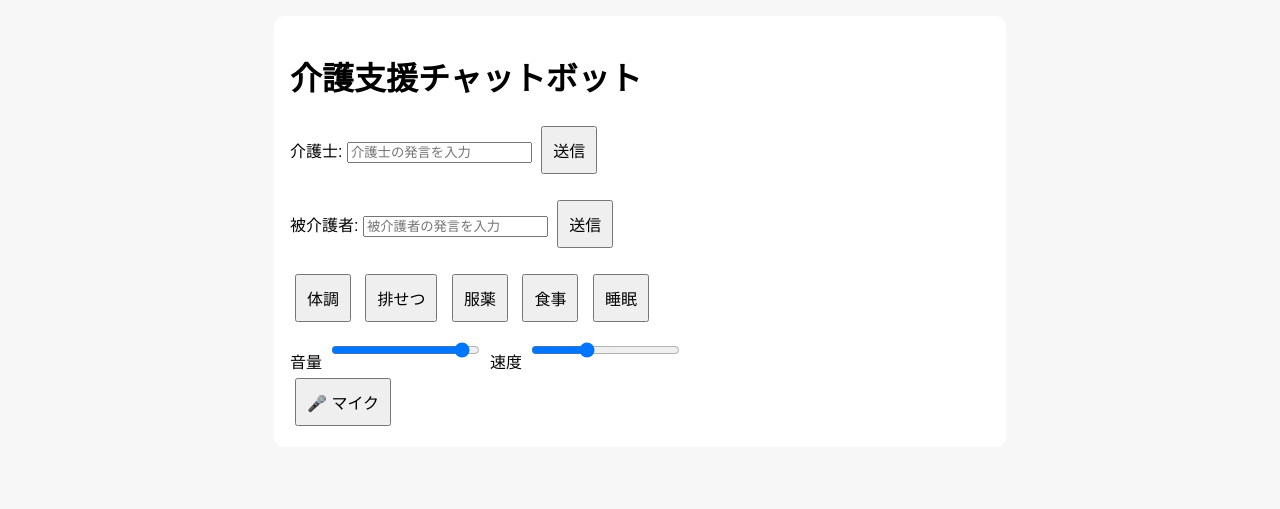
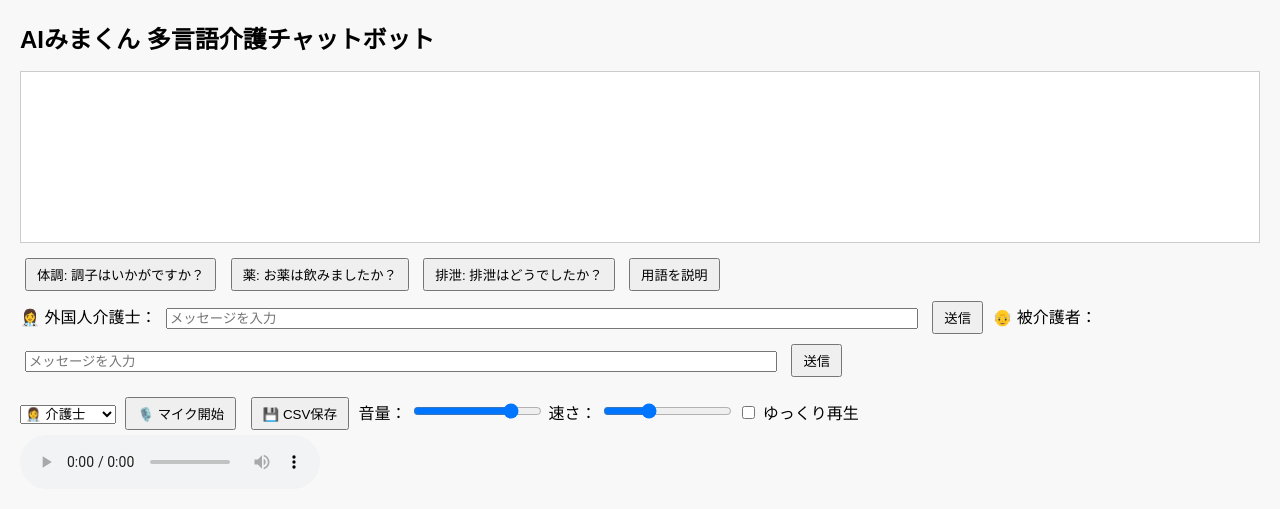
Before and after one commit to MitsunoriFukuchi692/KigosienChatbot_0621, a Flask app: page / in a window 1280 px wide. Shown: the top 509 px of the page. Run offline with Flask 3, Linux system fonts and the light colour scheme.

Commit message:
Revert to working version with templates and mic

```diff
--- a/static/css/styles.css
+++ b/static/css/styles.css
@@ -1,35 +1,27 @@
-
 body {
   font-family: sans-serif;
-  background-color: #f7f7f7;
-  margin: 0;
-  padding: 0;
+  background: #f8f8f8;
+  margin: 20px;
 }
-
-.container {
-  max-width: 700px;
-  margin: auto;
-  padding: 1rem;
-  background-color: #fff;
-  border-radius: 10px;
-  margin-top: 1rem;
+h1 {
+  font-size: 1.5em;
 }
-
-.input-section {
-  margin-bottom: 1rem;
+.chat-area {
+  background: #fff;
+  padding: 10px;
+  border: 1px solid #ccc;
+  height: 150px;
+  overflow-y: auto;
+  margin-bottom: 10px;
 }
-
-.template-buttons button,
-.voice-controls input,
+input[type="text"] {
+  width: 60%;
+  margin: 5px;
+}
 button {
   margin: 5px;
-  padding: 10px;
-  font-size: 16px;
+  padding: 5px 10px;
 }
-
-.chat-message {
-  margin: 0.5rem 0;
-  padding: 0.5rem;
-  background-color: #eee;
-  border-radius: 5px;
+.controls {
+  margin-top: 10px;
 }
--- a/static/js/chatbot.js
+++ b/static/js/chatbot.js
@@ -1,53 +1,61 @@
+const chatArea = document.getElementById('chat-area');
+const caregiverInput = document.getElementById('caregiverInput');
+const patientInput = document.getElementById('patientInput');
+const speakerSelect = document.getElementById('speakerSelect');
+const volumeSlider = document.getElementById('volumeSlider');
+const rateSlider = document.getElementById('rateSlider');
+const slowMode = document.getElementById('slowMode');
 
-let volume = 1;
-let rate = 1;
+function addMessage(sender, text) {
+  const messageDiv = document.createElement('div');
+  messageDiv.textContent = `${sender}: ${text}`;
+  chatArea.appendChild(messageDiv);
+}
 
-document.getElementById("volumeSlider").addEventListener("input", (e) => {
-  volume = parseFloat(e.target.value);
-});
+function sendMessage(role) {
+  const input = role === 'caregiver' ? caregiverInput : patientInput;
+  const text = input.value.trim();
+  if (text === '') return;
+  addMessage(role === 'caregiver' ? '👩‍⚕️' : '👴', text);
+  input.value = '';
+  speakText(text);
+}
 
-document.getElementById("rateSlider").addEventListener("input", (e) => {
-  rate = parseFloat(e.target.value);
-});
+function sendTemplate(text) {
+  const speaker = speakerSelect.value;
+  addMessage(speaker === 'caregiver' ? '👩‍⚕️' : '👴', text);
+  speakText(text);
+}
+
+function explainTerm() {
+  const explanation = "喉の痛み、鼻水、くしゃみ、咳、倦怠感、頭痛などがあります。早めの対処が大切です。";
+  addMessage('📘', explanation);
+  speakText(explanation);
+}
 
 function speakText(text) {
   const utterance = new SpeechSynthesisUtterance(text);
-  utterance.volume = volume;
-  utterance.rate = rate;
+  utterance.volume = parseFloat(volumeSlider.value);
+  utterance.rate = slowMode.checked ? 0.7 : parseFloat(rateSlider.value);
   speechSynthesis.speak(utterance);
 }
 
-function sendMessage(sender) {
-  const inputId = sender === "caregiver" ? "caregiverInput" : "patientInput";
-  const input = document.getElementById(inputId);
-  const message = input.value.trim();
-  if (!message) return;
-  appendMessage(sender, message);
-  speakText(message);
-  input.value = "";
-}
-
-function sendTemplate(category) {
-  const message = `[${category}] テンプレート発言です`;
-  appendMessage("template", message);
-  speakText(message);
-}
-
-function appendMessage(sender, message) {
-  const container = document.getElementById("chatContainer");
-  const div = document.createElement("div");
-  div.className = "chat-message";
-  div.textContent = sender + ": " + message;
-  container.appendChild(div);
-}
-
-// 音声認識
-function startRecognition() {
+function startMic() {
   const recognition = new (window.SpeechRecognition || window.webkitSpeechRecognition)();
   recognition.lang = 'ja-JP';
   recognition.start();
   recognition.onresult = function (event) {
-    const transcript = event.results[0][0].transcript;
-    document.getElementById("caregiverInput").value = transcript;
+    const result = event.results[0][0].transcript;
+    const input = speakerSelect.value === 'caregiver' ? caregiverInput : patientInput;
+    input.value = result;
   };
 }
+
+function saveCSV() {
+  const lines = Array.from(chatArea.children).map(div => div.textContent);
+  const blob = new Blob([lines.join('\n')], { type: 'text/csv' });
+  const link = document.createElement('a');
+  link.href = URL.createObjectURL(blob);
+  link.download = 'chatlog.csv';
+  link.click();
+}
--- a/templates/index.html
+++ b/templates/index.html
@@ -1,45 +1,49 @@
-
 <!DOCTYPE html>
 <html lang="ja">
 <head>
   <meta charset="UTF-8" />
-  <meta name="viewport" content="width=device-width, initial-scale=1.0"/>
-  <title>介護支援チャットボット</title>
+  <meta name="viewport" content="width=device-width, initial-scale=1.0" />
+  <title>AIみまくん 多言語介護チャットボット</title>
   <link rel="stylesheet" href="/static/css/styles.css" />
 </head>
 <body>
-  <div class="container">
-    <h1>介護支援チャットボット</h1>
-    <div class="input-section">
-      <label for="caregiverInput">介護士:</label>
-      <input type="text" id="caregiverInput" placeholder="介護士の発言を入力" />
-      <button onclick="sendMessage('caregiver')">送信</button>
-    </div>
-    <div class="input-section">
-      <label for="patientInput">被介護者:</label>
-      <input type="text" id="patientInput" placeholder="被介護者の発言を入力" />
-      <button onclick="sendMessage('patient')">送信</button>
-    </div>
+  <h1>AIみまくん 多言語介護チャットボット</h1>
 
-    <div class="template-buttons">
-      <button onclick="sendTemplate('体調')">体調</button>
-      <button onclick="sendTemplate('排せつ')">排せつ</button>
-      <button onclick="sendTemplate('服薬')">服薬</button>
-      <button onclick="sendTemplate('食事')">食事</button>
-      <button onclick="sendTemplate('睡眠')">睡眠</button>
-    </div>
+  <div class="chat-area" id="chat-area"></div>
 
-    <div class="voice-controls">
-      <label>音量</label>
-      <input type="range" id="volumeSlider" min="0" max="1" step="0.1" value="1" />
-      <label>速度</label>
-      <input type="range" id="rateSlider" min="0.5" max="2" step="0.1" value="1" />
-    </div>
+  <div class="template-buttons">
+    <button onclick="sendTemplate('体調: 調子はいかがですか？')">体調: 調子はいかがですか？</button>
+    <button onclick="sendTemplate('薬: お薬は飲みましたか？')">薬: お薬は飲みましたか？</button>
+    <button onclick="sendTemplate('排泄: 排泄はどうでしたか？')">排泄: 排泄はどうでしたか？</button>
+    <button onclick="explainTerm()">用語を説明</button>
+  </div>
 
-    <button onclick="startRecognition()">🎤 マイク</button>
+  <div class="input-section">
+    <label>👩‍⚕️ 外国人介護士：</label>
+    <input type="text" id="caregiverInput" placeholder="メッセージを入力" />
+    <button onclick="sendMessage('caregiver')">送信</button>
 
-    <div id="chatContainer"></div>
+    <label>👴 被介護者：</label>
+    <input type="text" id="patientInput" placeholder="メッセージを入力" />
+    <button onclick="sendMessage('patient')">送信</button>
   </div>
+
+  <div class="controls">
+    <select id="speakerSelect">
+      <option value="caregiver">👩‍⚕️ 介護士</option>
+      <option value="patient">👴 被介護者</option>
+    </select>
+    <button onclick="startMic()">🎙️ マイク開始</button>
+    <button onclick="saveCSV()">💾 CSV保存</button>
+    <label for="volumeSlider">音量：</label>
+    <input type="range" id="volumeSlider" min="0" max="1" step="0.1" value="0.8" />
+    <label for="rateSlider">速さ：</label>
+    <input type="range" id="rateSlider" min="0.5" max="2" step="0.1" value="1" />
+    <label><input type="checkbox" id="slowMode" /> ゆっくり再生</label>
+  </div>
+
+  <audio id="audioPlayer" controls></audio>
+
   <script src="/static/js/chatbot.js"></script>
 </body>
 </html>
```
